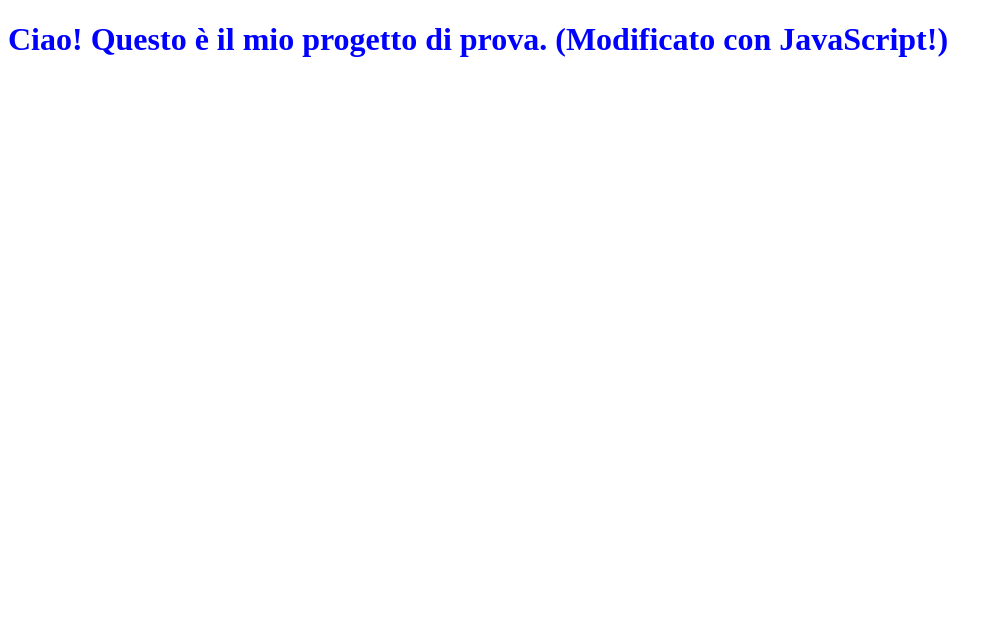
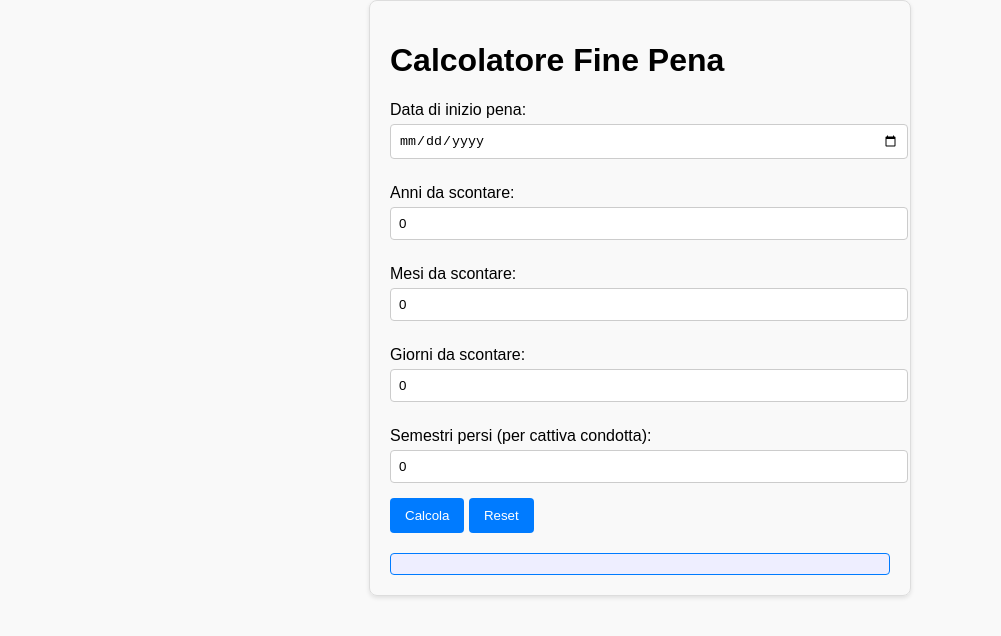
Before and after one commit to addering/liberazioneanticipata, a plain HTML site: page index.html in a window 1280 px wide. Shown: the whole page, without its empty margins (0-1001 px from the left). Drawn offline with Linux system fonts and the light colour scheme.

Commit message:
Update index.html

```diff
--- a/index.html
+++ b/index.html
@@ -1,14 +1,124 @@
 <!DOCTYPE html>
-<html lang="en">
+<html lang="it">
 <head>
     <meta charset="UTF-8">
     <meta name="viewport" content="width=device-width, initial-scale=1.0">
-    <title>Test Project</title>
+    <title>Calcolatore Fine Pena</title>
+    <style>
+        body {
+            font-family: Arial, sans-serif;
+            margin: 20px;
+            padding: 20px;
+            max-width: 500px;
+            margin: auto;
+            background-color: #f9f9f9;
+            border: 1px solid #ddd;
+            border-radius: 8px;
+            box-shadow: 0 2px 4px rgba(0, 0, 0, 0.1);
+        }
+        label {
+            display: block;
+            margin-top: 10px;
+        }
+        input[type="number"], input[type="date"] {
+            width: 100%;
+            padding: 8px;
+            margin-top: 5px;
+            margin-bottom: 15px;
+            border: 1px solid #ccc;
+            border-radius: 4px;
+        }
+        button {
+            padding: 10px 15px;
+            background-color: #007BFF;
+            color: white;
+            border: none;
+            border-radius: 4px;
+            cursor: pointer;
+        }
+        button:hover {
+            background-color: #0056b3;
+        }
+        .result {
+            margin-top: 20px;
+            padding: 10px;
+            background-color: #eef;
+            border: 1px solid #007BFF;
+            border-radius: 4px;
+        }
+    </style>
 </head>
 <body>
-    <h1>Ciao! Questo è il mio progetto di prova.</h1>
+    <h1>Calcolatore Fine Pena</h1>
+    <label>Data di inizio pena:</label>
+    <input type="date" id="startDate">
 
-    <!-- Lo script viene caricato qui -->
-    <script src="script.js"></script>
+    <label>Anni da scontare:</label>
+    <input type="number" id="years" value="0">
+
+    <label>Mesi da scontare:</label>
+    <input type="number" id="months" value="0">
+
+    <label>Giorni da scontare:</label>
+    <input type="number" id="days" value="0">
+
+    <label>Semestri persi (per cattiva condotta):</label>
+    <input type="number" id="lostSemesters" value="0">
+
+    <button onclick="calculate()">Calcola</button>
+    <button onclick="resetFields()">Reset</button>
+
+    <div class="result" id="result"></div>
+
+    <script>
+        function calculate() {
+            const startDate = new Date(document.getElementById('startDate').value);
+            const years = parseInt(document.getElementById('years').value) || 0;
+            const months = parseInt(document.getElementById('months').value) || 0;
+            const days = parseInt(document.getElementById('days').value) || 0;
+            const lostSemesters = parseInt(document.getElementById('lostSemesters').value) || 0;
+
+            if (isNaN(startDate.getTime())) {
+                alert("Inserisci una data di inizio valida.");
+                return;
+            }
+
+            // Calcolo della data provvisoria
+            let provisionalReleaseDate = new Date(startDate);
+            provisionalReleaseDate.setFullYear(provisionalReleaseDate.getFullYear() + years);
+            provisionalReleaseDate.setMonth(provisionalReleaseDate.getMonth() + months);
+            provisionalReleaseDate.setDate(provisionalReleaseDate.getDate() + days);
+
+            // Calcolo dei semestri completati
+            const totalMonths = years * 12 + months;
+            const totalSemesters = Math.floor(totalMonths / 6);
+            const usableSemesters = Math.max(totalSemesters - lostSemesters, 0);
+
+            // Calcolo del numero di giorni di sconto
+            const discountDays = usableSemesters * 45;
+
+            // Calcolo della data definitiva
+            let finalReleaseDate = new Date(provisionalReleaseDate);
+            finalReleaseDate.setDate(finalReleaseDate.getDate() - discountDays);
+
+            // Visualizzazione dei risultati
+            const resultDiv = document.getElementById('result');
+            resultDiv.innerHTML = `
+                <p><strong>Data fine pena provvisoria:</strong> ${provisionalReleaseDate.toISOString().split('T')[0]}</p>
+                <p><strong>Semestri fruibili:</strong> ${usableSemesters}</p>
+                <p><strong>Giorni di sconto accumulati:</strong> ${discountDays}</p>
+                <p><strong>Data fine pena definitiva:</strong> ${finalReleaseDate.toISOString().split('T')[0]}</p>
+            `;
+        }
+
+        function resetFields() {
+            document.getElementById('startDate').value = '';
+            document.getElementById('years').value = '0';
+            document.getElementById('months').value = '0';
+            document.getElementById('days').value = '0';
+            document.getElementById('lostSemesters').value = '0';
+            document.getElementById('result').innerHTML = '';
+        }
+    </script>
 </body>
 </html>
```
